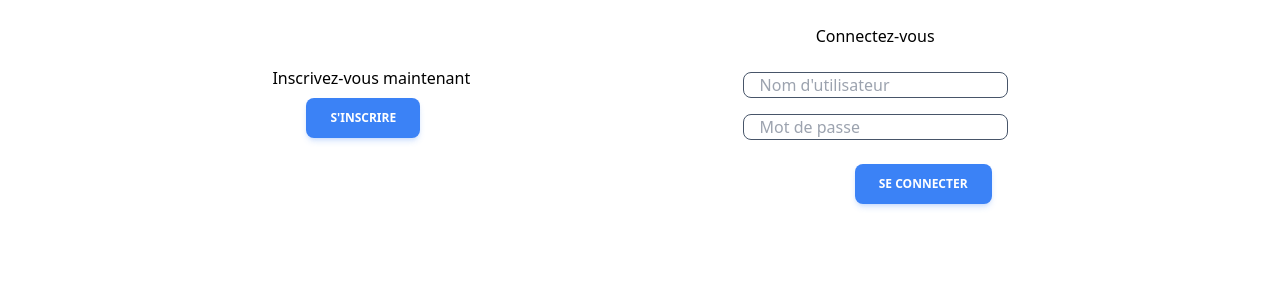
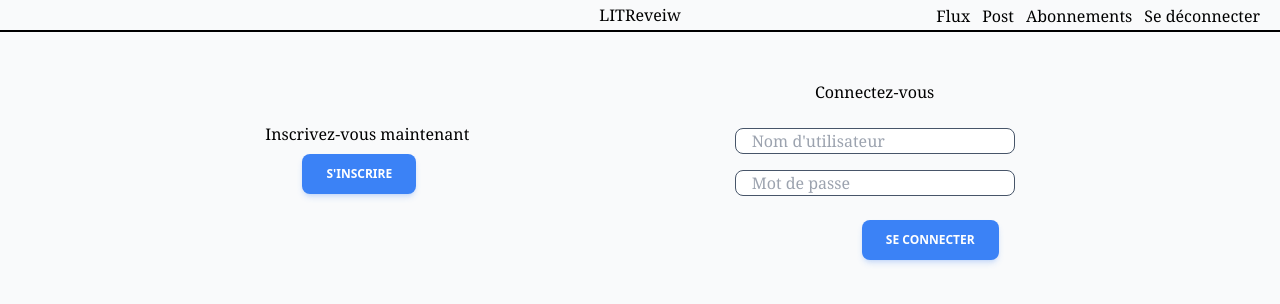
Before and after one commit to MickaelFioretti/LITRevu, a Django app: page / in a window 1280 px wide. Shown: the top 304 px of the page. Run offline with Django 4.2, Linux system fonts and the light colour scheme; some libraries are stand-ins or nearby versions.

Commit message:
feat: setup base template html with navbar

```diff
--- a/website/authentication/templates/login.html
+++ b/website/authentication/templates/login.html
@@ -1,20 +1,10 @@
-{% load tailwind_tags %}
-<!DOCTYPE html>
-<html lang="en">
-    <head>
-        <meta charset="UTF-8" />
-        <meta name="viewport" content="width=device-width, initial-scale=1.0" />
-        <title>Login</title>
-        {% tailwind_css %}
-    </head>
-    <body class="flex flex-row justify-evenly items-center">
+{% extends 'base.html' %}
+{% block content %}
+<div class="flex flex-row justify-evenly items-center">
     <div class="flex flex-col items-center gap-2">
         <h2>Inscrivez-vous maintenant</h2>
-            <a
-                class="middle none center mr-4 rounded-lg bg-blue-500 py-3 px-6 font-sans text-xs font-bold uppercase text-white shadow-md shadow-blue-500/20 transition-all hover:shadow-lg hover:shadow-blue-500/40 focus:opacity-[0.85] focus:shadow-none active:opacity-[0.85] active:shadow-none disabled:pointer-events-none disabled:opacity-50 disabled:shadow-none"
-                href="{% url 'signup' %}"
-                >S'inscrire</a
-            >
+        <a class="middle none center mr-4 rounded-lg bg-blue-500 py-3 px-6 font-sans text-xs font-bold uppercase text-white shadow-md shadow-blue-500/20 transition-all hover:shadow-lg hover:shadow-blue-500/40 focus:opacity-[0.85] focus:shadow-none active:opacity-[0.85] active:shadow-none disabled:pointer-events-none disabled:opacity-50 disabled:shadow-none"
+            href="{% url 'signup' %}">S'inscrire</a>
     </div>
     <div class="flex flex-col items-center">
         <h2 class="m-6">Connectez-vous</h2>
@@ -33,13 +23,11 @@
                 /> -->
             </div>
             <p>{{ message }}</p>
-                <button
-                    type="submit"
-                    class="middle none center mr-4 rounded-lg bg-blue-500 py-3 px-6 font-sans text-xs font-bold uppercase text-white shadow-md shadow-blue-500/20 transition-all hover:shadow-lg hover:shadow-blue-500/40 focus:opacity-[0.85] focus:shadow-none active:opacity-[0.85] active:shadow-none disabled:pointer-events-none disabled:opacity-50 disabled:shadow-none self-end"
-                >
+            <button type="submit"
+                class="middle none center mr-4 rounded-lg bg-blue-500 py-3 px-6 font-sans text-xs font-bold uppercase text-white shadow-md shadow-blue-500/20 transition-all hover:shadow-lg hover:shadow-blue-500/40 focus:opacity-[0.85] focus:shadow-none active:opacity-[0.85] active:shadow-none disabled:pointer-events-none disabled:opacity-50 disabled:shadow-none self-end">
                 Se connecter
             </button>
         </form>
     </div>
-    </body>
-</html>
+</div>
+{% endblock content %}
--- a/website/theme/templates/base.html
+++ b/website/theme/templates/base.html
@@ -1,8 +1,9 @@
 {% load static tailwind_tags %}
 <!DOCTYPE html>
 <html lang="en">
+
 <head>
-    <title>Django Tailwind</title>
+	<title>LITReveiw</title>
 	<meta charset="UTF-8">
 	<meta name="viewport" content="width=device-width, initial-scale=1.0">
 	<meta http-equiv="X-UA-Compatible" content="ie=edge">
@@ -10,10 +11,23 @@
 </head>
 
 <body class="bg-gray-50 font-serif leading-normal tracking-normal">
-		<div class="container mx-auto">
-			<section class="flex items-center justify-center h-screen">
-				<h1 class="text-5xl">Django + Tailwind = ❤️</h1>
-			</section>
+	<div id="navbar" class="flex flex-row min-w-full h-8 border-b-2 border-black">
+		<h2 class="m-auto">LITReveiw</h2>
+		{% if not user.is_authenticated %}
+		<div class="absolute right-5 mt-1 mb-1">
+			<ul class="flex flex-row gap-3">
+				<li><a href="">Flux</a></li>
+				<li><a href="">Post</a></li>
+				<li><a href="">Abonnements</a></li>
+				<li><a href="">Se déconnecter</a></li>
+			</ul>
+		</div>
+		{% endif %}
+	</div>
+	<div id="main" class="mt-6">
+		{% block content %}
+		{% endblock content %}
 	</div>
 </body>
+
 </html>
--- a/website/website/settings.py
+++ b/website/website/settings.py
@@ -57,7 +57,7 @@ ROOT_URLCONF = "website.urls"
 TEMPLATES = [
     {
         "BACKEND": "django.template.backends.django.DjangoTemplates",
-        "DIRS": [],
+        "DIRS": [BASE_DIR.joinpath("theme/templates")],
         "APP_DIRS": True,
         "OPTIONS": {
             "context_processors": [
@@ -138,3 +138,5 @@ AUTH_USER_MODEL = "authentication.User"
 LOGIN_URL = "login"
 
 LOGIN_REDIRECT_URL = "acceuil"
+
+LOGOUT_REDIRECT_URL = LOGIN_URL
```
Also changed, not shown: website/authentication/templates/signup.html (+8 -25 lines). Lines whose indentation alone changed are shown as unchanged.
